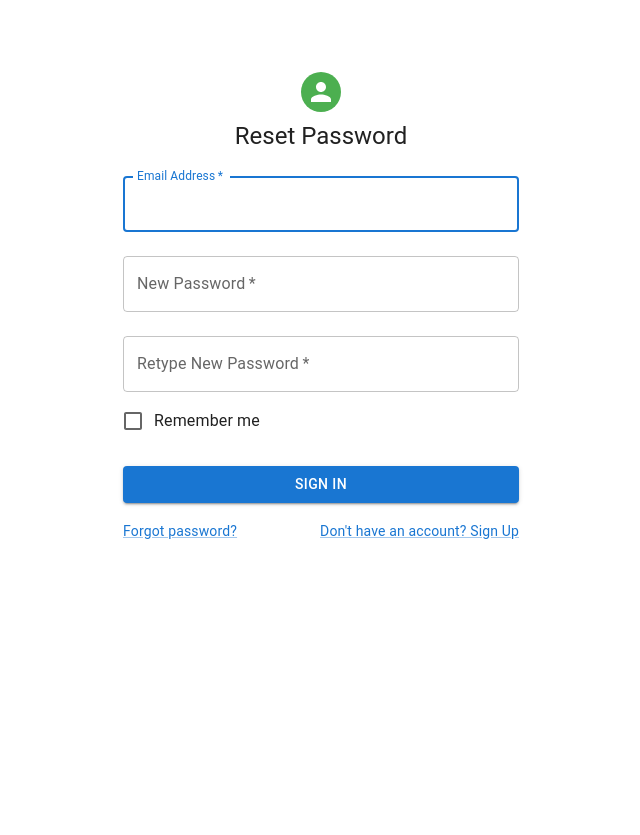
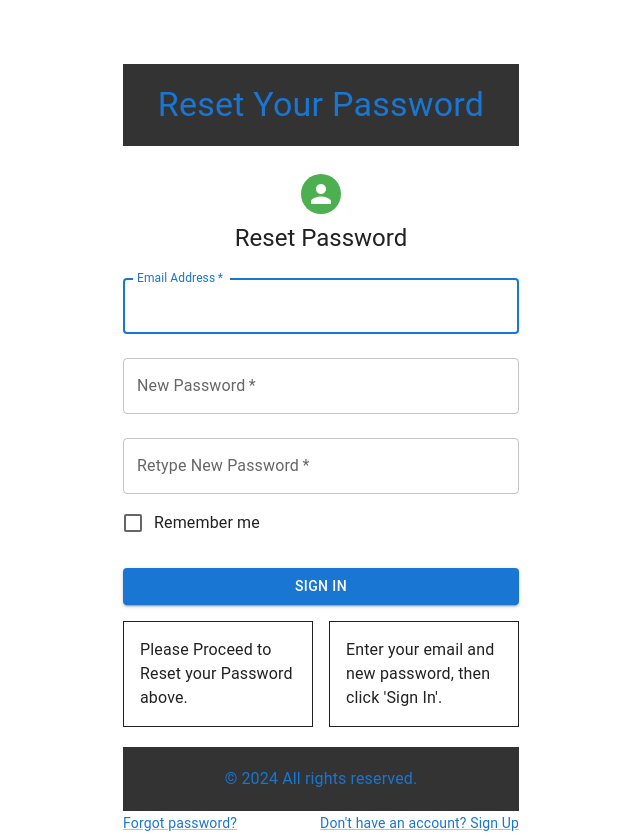
Before and after one commit to ShaunCl123/FeelFlow, a Next.js app: page /forgotpassword in a window 1280 px wide. Shown: the whole page, without its empty margins (319-959 px from the left). Before the commit the page ends 800 px from the top, so only its background shows below. Built offline with nearby package versions, Linux system fonts and the light colour scheme.

Commit message:
addition of background changer button

```diff
--- a/src/app/forgotpassword/page.js
+++ b/src/app/forgotpassword/page.js
@@ -9,91 +9,48 @@ import Checkbox from '@mui/material/Checkbox';
 import Link from '@mui/material/Link';
 import Grid from '@mui/material/Grid';
 import Box from '@mui/material/Box';
-
 import Typography from '@mui/material/Typography';
 import Container from '@mui/material/Container';
-import {ThemeProvider } from '@mui/material/styles';
-
+import { ThemeProvider } from '@mui/material/styles';
 import { createTheme } from '@mui/material/styles';
-import { green, purple } from '@mui/material/colors';
-
+import { green } from '@mui/material/colors';
 
 export default function Page() {
-
-
-
-  /*
-  This function does the actual work
-  calling the fetch to get things from the database.
-  */
   async function runDBCallAsync(url) {
-
-
     const res = await fetch(url);
     const data = await res.json();
 
-
-    if(data.data== "valid"){
-      console.log("New Password had been created")
-
-
+    if (data.data === 'valid') {
+      console.log('New Password had been created');
     } else {
-
-      console.log("Please type a new Password")
+      console.log('Please type a new Password');
     }
   }
 
-
-  /*
-
-  When the button is clicked, this is the event that is fired.
-  The first thing we need to do is prevent the default refresh of the page.
-  */
   const handleSubmit = (event) => {
-
-		console.log("handling submit");
-
-
+    console.log('handling submit');
     event.preventDefault();
-
     const data = new FormData(event.currentTarget);
-
-
-    let email = data.get('email')
-		let pass = data.get('pass')
-
-
-    console.log("Sent email:" + email)
-    console.log("Sent pass:" + pass)
-
-
-    runDBCallAsync(`http://localhost:3000/api/login?email=${email}&pass=${pass}`)
-
-
-
-
-  }; // end handler
-
-
-
-
+    let email = data.get('email');
+    let pass = data.get('newpass'); // Adjusted to 'newpass' as per your form fields
+    console.log('Sent email:' + email);
+    console.log('Sent pass:' + pass);
+    let url = `http://localhost:3000/api/login?email=${email}&pass=${pass}`;
+    console.log(url);
+    runDBCallAsync(url);
+  };
 
   const theme = createTheme({
     palette: {
-
       secondary: {
         main: green[500],
       },
     },
   });
 
-
-
-
-
   return (
     <ThemeProvider theme={theme}>
-    <Container component="main"  maxWidth="xs">
+      <Container component="main" maxWidth="xs">
         <CssBaseline />
         <Box
           sx={{
@@ -103,9 +60,22 @@ export default function Page() {
             alignItems: 'center',
           }}
         >
-        <Avatar sx={{ m: 1, bgcolor: 'secondary.main' }}>
+          {/* Header */}
+          <Box
+            sx={{
+              backgroundColor: '#333',
+              width: '100%',
+              padding: '20px',
+              textAlign: 'center',
+              marginBottom: '20px',
+            }}
+          >
+            <Typography variant="h4" color="primary">
+              Reset Your Password
+            </Typography>
+          </Box>
 
-        </Avatar>
+          <Avatar sx={{ m: 1, bgcolor: 'secondary.main' }}></Avatar>
           <Typography component="h1" variant="h5">
             Reset Password
           </Typography>
@@ -126,7 +96,7 @@ export default function Page() {
               fullWidth
               name="newpass"
               label="New Password"
-            type="newpass"
+              type="password" // Corrected to 'password' for security reasons
               id="newpass"
               autoComplete="new-password"
             />
@@ -136,7 +106,7 @@ export default function Page() {
               fullWidth
               name="renewpass"
               label="Retype New Password"
-            type="renewpass"
+              type="password" // Corrected to 'password' for security reasons
               id="renewpass"
               autoComplete="retype-new-password"
             />
@@ -153,9 +123,36 @@ export default function Page() {
               Sign In
             </Button>
 
+            {/* Grid Boxes */}
+            <Grid container spacing={2}>
+              <Grid item xs={12} sm={6}>
+                <Box border={1} p={2}>
+                  <Typography variant="body1">Please Proceed to Reset your Password above.</Typography>
+                </Box>
+              </Grid>
+              <Grid item xs={12} sm={6}>
+                <Box border={1} p={2}>
+                  <Typography variant="body1">Enter your email and new password, then click 'Sign In'.</Typography>
+                </Box>
+              </Grid>
+            </Grid>
 
+            {/* Footer */}
+            <Box
+              sx={{
+                backgroundColor: '#333',
+                width: '100%',
+                padding: '20px',
+                textAlign: 'center',
+                marginTop: '20px',
+              }}
+            >
+              <Typography variant="body1" color="primary">
+                © 2024 All rights reserved.
+              </Typography>
+            </Box>
 
-
+            {/* Links */}
             <Grid container>
               <Grid item xs>
                 <Link href="#" variant="body2">
@@ -170,10 +167,7 @@ export default function Page() {
             </Grid>
           </Box>
         </Box>
-
       </Container>
-
     </ThemeProvider>
-
   );
 }
```
Also changed, not shown: src/app/chart/page.js (+39 -15 lines), src/app/scanner/page.js (+7 -1 lines). Lines whose indentation alone changed are shown as unchanged.
